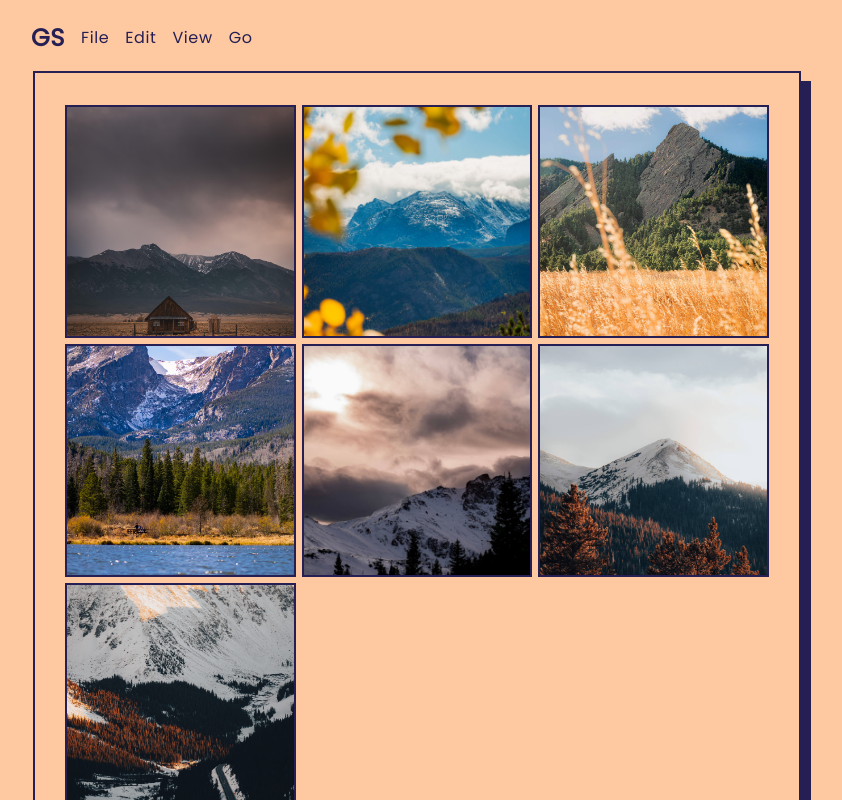
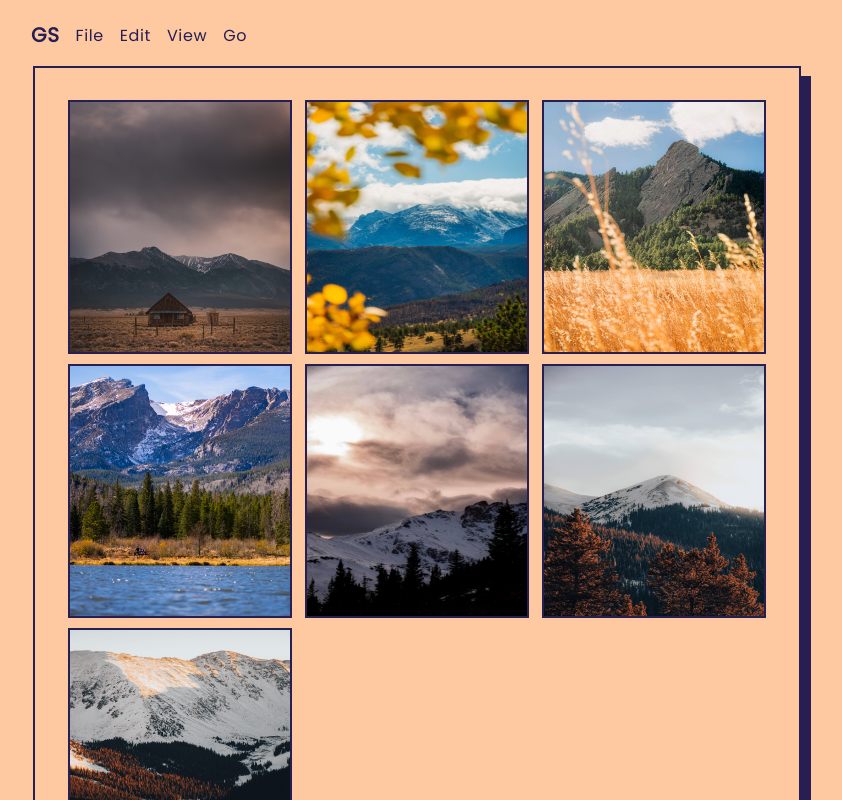
Before and after one commit to developer-gabe/nextjs-project, a Next.js app: page /photography in a window 1280 px wide. Shown: the top 800 px of the page, without its empty margins (223-1065 px from the left). Built offline with nearby package versions, Linux system fonts and the light colour scheme; a small style sheet from the web is missing.

Commit message:
Use Next.js Image Tag to Optimize Images

```diff
--- a/components/photo-grid.jsx
+++ b/components/photo-grid.jsx
@@ -1,5 +1,6 @@
 import React, { Component } from "react";
 import Link from "next/link";
+import Image from "next/image";
 import { useRouter } from "next/router";
 
 class PhotoGrid extends Component {
@@ -30,15 +31,7 @@ class PhotoGrid extends Component {
         <div className="photo-grid">
           {photos.map((photo) => (
             <Link href={`/photography/${photo.id}`} key={photo.id}>
-                <div
-								className="photo-grid__card"
-                  style={{
-                    backgroundImage: `url(${photo.src})`,
-                    backgroundSize: backgroundSize,
-                    backgroundRepeat: backgroundRepeat,
-                    backgroundPosition: backgroundPosition,
-                  }}
-                ></div>
+							<Image src= {photo.src} alt={photo.title} width={220} height={250} className="photo-grid__card" />
             </Link>
           ))}
         </div>
@@ -52,9 +45,6 @@ class PhotoGrid extends Component {
 
           .photo-grid__card {
             display: flex;
-            width: 100%;
-            height: 100%;
-            min-height: 225px;
             background-color: #eee;
             background-size: cover;
             background-repeat: no-repeat;
@@ -98,7 +88,14 @@ class PhotoGrid extends Component {
           @media (max-width: 800px) {
             .photo-grid {
               grid-template-columns: 1fr 1fr;
+							margin: auto;
             }
+
+						.photo-grid__card {
+							justify-self: center;
+							width: 100%;
+							height: 100%;
+						}
           }
 
 					@media (max-width: 675px) {
@@ -108,8 +105,8 @@ class PhotoGrid extends Component {
 					}
 
 					.photo-grid__card {
+						height: 100%;
 						width: 100%;
-						height: 350px;
 					}
 
 				}
--- a/pages/_app.js
+++ b/pages/_app.js
@@ -1,7 +1,5 @@
 import App from 'next/app'
 import Head from 'next/head'
-import { GoogleAnalytics } from "nextjs-google-analytics";
-import Header from '../components/header'
 import Navigation from '../components/Navigation';
 import '../styles/globals.css'
 import '../styles/blog-post.css'
@@ -9,7 +7,7 @@ import '../styles/blog-list.css'
 import 'prism-themes/themes/prism-shades-of-purple.css';
 
 function MyApp({ Component, pageProps }) {
-	return <>
+	return <app>
 						<Head>
 							<title>Gabe Sousa | Front-End Developer</title>
 							<meta name="viewport" content="initial-scale=1.0, width=device-width" />
@@ -17,11 +15,10 @@ function MyApp({ Component, pageProps }) {
 							<meta name="theme-color" content="#14112e" media="(prefers-color-scheme: dark)"></meta>
 							<link rel="icon" href="/favicon.ico" />
 						</Head>
-					<GoogleAnalytics trackPageViews />
 						<Navigation />
 						<Component {...pageProps} />
-					<footer>GabeSousa.com 2023</footer>
-				</>
+						<footer>GabeSousa.com | 2023</footer>
+				 </app>
 }
 
 MyApp.getInitialProps = async (appContext) => {
--- a/styles/globals.css
+++ b/styles/globals.css
@@ -93,7 +93,7 @@ body {
 .navigation-logo {
 	margin: 0;
 	padding: 0 1rem 0 0 ;
-	font-size: 1.5rem;
+	font-size: 1.25rem;
 }
 
 .navigation-logo a {
@@ -131,8 +131,11 @@ h2 {
 }
 
 h3 {
-	font-size: .9rem;
+	font-size: 1.25rem;
 	font-weight: 400;
+	letter-spacing: 1px;
+	margin: 0 auto -10px auto;
+	text-decoration: underline;
 }
 
 p {
@@ -166,8 +169,8 @@ footer {
 	font-size: .65rem;
 }
 
-.Home, .Posts, .bio-grid, article, .grid, .blog-post, .portfolio-page {
-	animation: slideIn 150ms ease-in-out;
+article {
+	animation: slideIn 350ms ease-in-out;
 }
 
 .search-input {
@@ -300,11 +303,11 @@ iframe {
 	}
 
 	h2 {
-		font-size: 1rem;
+		font-size: 1.35rem;
 	}
 
 	h3 {
-		font-size: .8rem;
+		font-size: 1.05rem;
 	}
 
 	.blog-post__tags {
```
Lines whose indentation alone changed are shown as unchanged.
